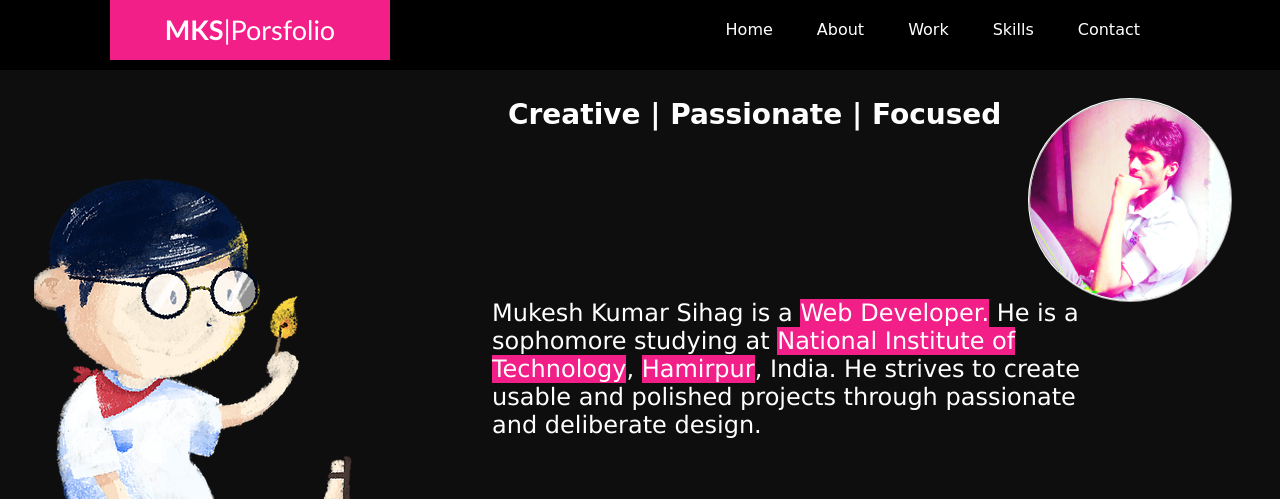
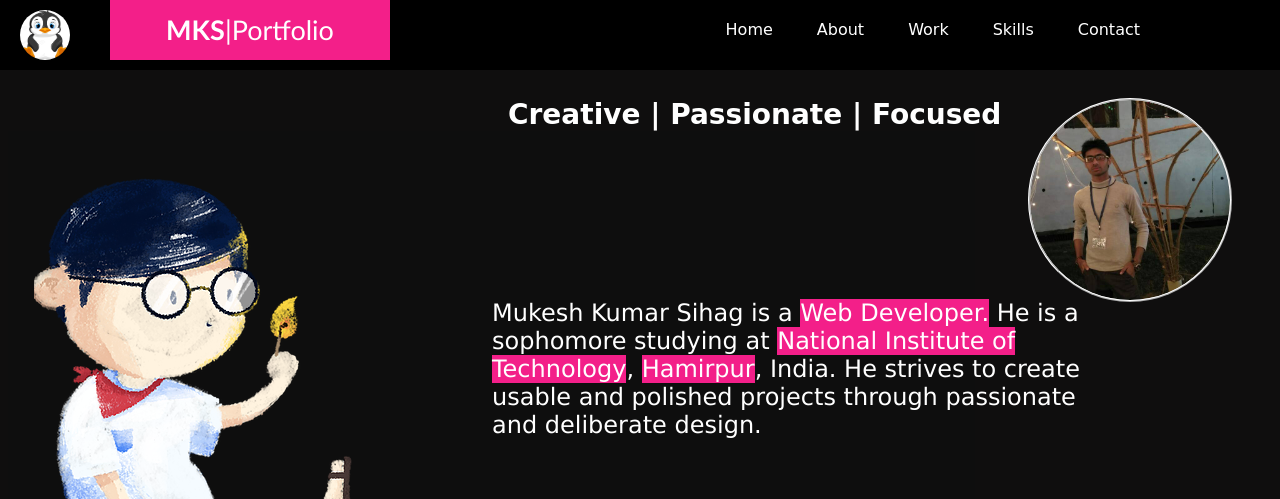
Before and after one commit to sitasihag/portfolio, a PHP site: page /animation.html in a window 1280 px wide. Shown: the top 499 px of the page. Run offline with PHP 8.4, Linux system fonts and the light colour scheme.

Commit message:
updated portfolio

```diff
--- a/animation.html
+++ b/animation.html
@@ -6,14 +6,16 @@
     <meta http-equiv="X-UA-Compatible" content="ie=edge">
     <title>Web Developer MKS Porsfolio</title>
     <link rel="stylesheet" href="animator.css">
+    <link rel="icon" type="icon/gif" href="90374388-cute-baby-penguin-cartoon-sitting.jpg">
     <script src="animation.js"></script>
 </head>
 <body>
     <header>
         <nav id="navbar">
             <div class="AKS">
-                <b>MKS</b>|Porsfolio
+                <b>MKS</b>|Portfolio
             </div>
+            <div class="gift"></div>
             <ul>
                 <li><a href="">Home</a></li>
                 <li><a href="">About</a></li>
@@ -116,7 +118,7 @@
             <h7 class="cla">Tel. +91-9079971790</h7>
             <h7 class="cla">@github/mukeshsihag</h7>
             <h7 class="email">Email: sihagmukesh22@gmail.com</h7>
-            <h4 class="akk">"All Mukesh knows core beliefs are your windows to your mind codes."</h4>
+            <h4 class="akk">"Mukesh says: Main beliefs are your windows for the code of your brain."</h4>
     </footer>
 
 </body>
--- a/animator.css
+++ b/animator.css
@@ -56,19 +56,29 @@ span{
 
 /* image */
 
+.gift{
+    border-radius: 50%;
+    margin: 10px 40px 0px 20px;
+    width: 50px;
+    height: 50px;
+    background-image: url(90374388-cute-baby-penguin-cartoon-sitting.jpg);
+    background-size: 50px 50px;
+    position: absolute;
+}
+
 .img{
     border-radius: 50%;
     margin: 0px 40px 0px 0px;
     float: right;
     width: 200px;
     height: 200px;
-    background-image: url(IMG_20170416_160736.jpg);
+    background-image: url(mukesh.jpg);
     background-size: 200px 200px;
     transition: .5s;
     border: 2px ridge white;
 }
 .img:hover{
-    background-image: url(IMG_20170110_132920.jpg);
+    background-image: url(IMG_20170416_160736.jpg);
     transform: rotate(360deg);
     cursor: pointer;
 }
@@ -334,7 +344,7 @@ h3{
     color: rgb(74, 190, 185);
     text-align:center;
     font-family: comic sans ms;
-    margin: 40px 0px 0px 60px;
+    margin: 40px 0px 0px 40px;
     font-size: 17px;
     text-shadow: 0px 0px 10px rgb(19, 206, 112);
 }
```
Also changed, not shown: 90374388-cute-baby-penguin-cartoon-sitting.jpg (added), cute-penguin-cartoon-waving_70172-156.jpg (added), image001.jpg (added), mukesh.jpg (added).
